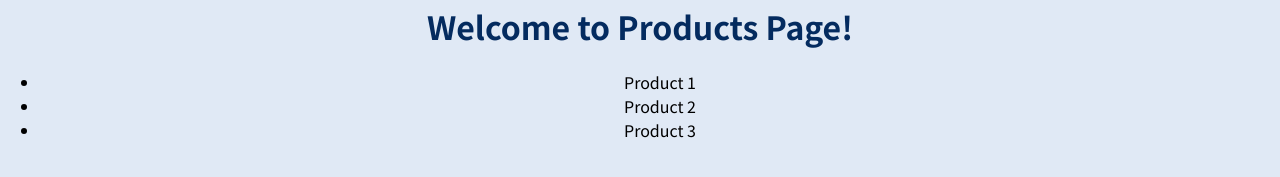
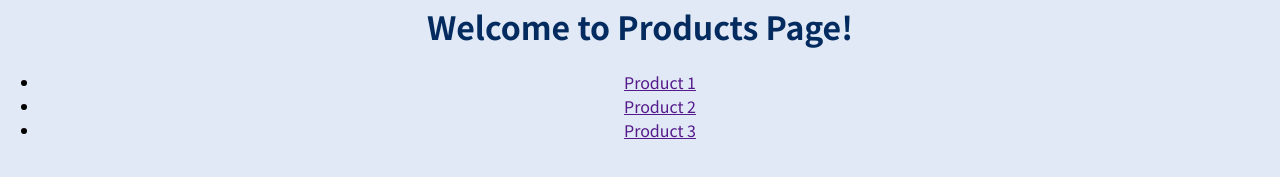
Before and after one commit to Harry-Leepz/React-Router, a React (Create React App) app: page /products in a window 1280 px wide. Shown: the part 189-366 px from the top of the page. Built offline with nearby package versions, Linux system fonts and the light colour scheme.

Commit message:
Modify product details url path

```diff
--- a/src/App.js
+++ b/src/App.js
@@ -16,7 +16,7 @@ function App() {
         <Route path='/products'>
           <Products />
         </Route>
-        <Route path='/product-detail/:productId'>
+        <Route path='/products/:productId'>
           <ProductDetail />
         </Route>
       </main>
@@ -28,4 +28,4 @@ export default App;
 
 // localhost/welcome => Welcome Component
 // localhost/products => Products Component
-// localhost/product-detail/<value> => Product Detail Component
+// localhost/products/<value> => Product Detail Component
--- a/src/pages/Products.jsx
+++ b/src/pages/Products.jsx
@@ -1,13 +1,20 @@
 import React from "react";
+import { Link } from "react-router-dom";
 
 const Products = () => {
   return (
     <>
       <h1>Welcome to Products Page!</h1>
       <ul>
-        <li>Product 1</li>
-        <li>Product 2</li>
-        <li>Product 3</li>
+        <li>
+          <Link>Product 1</Link>
+        </li>
+        <li>
+          <Link>Product 2</Link>
+        </li>
+        <li>
+          <Link>Product 3</Link>
+        </li>
       </ul>
     </>
   );
```
Also changed, not shown: 1 other file (tests, documents, lock files or other folders).
